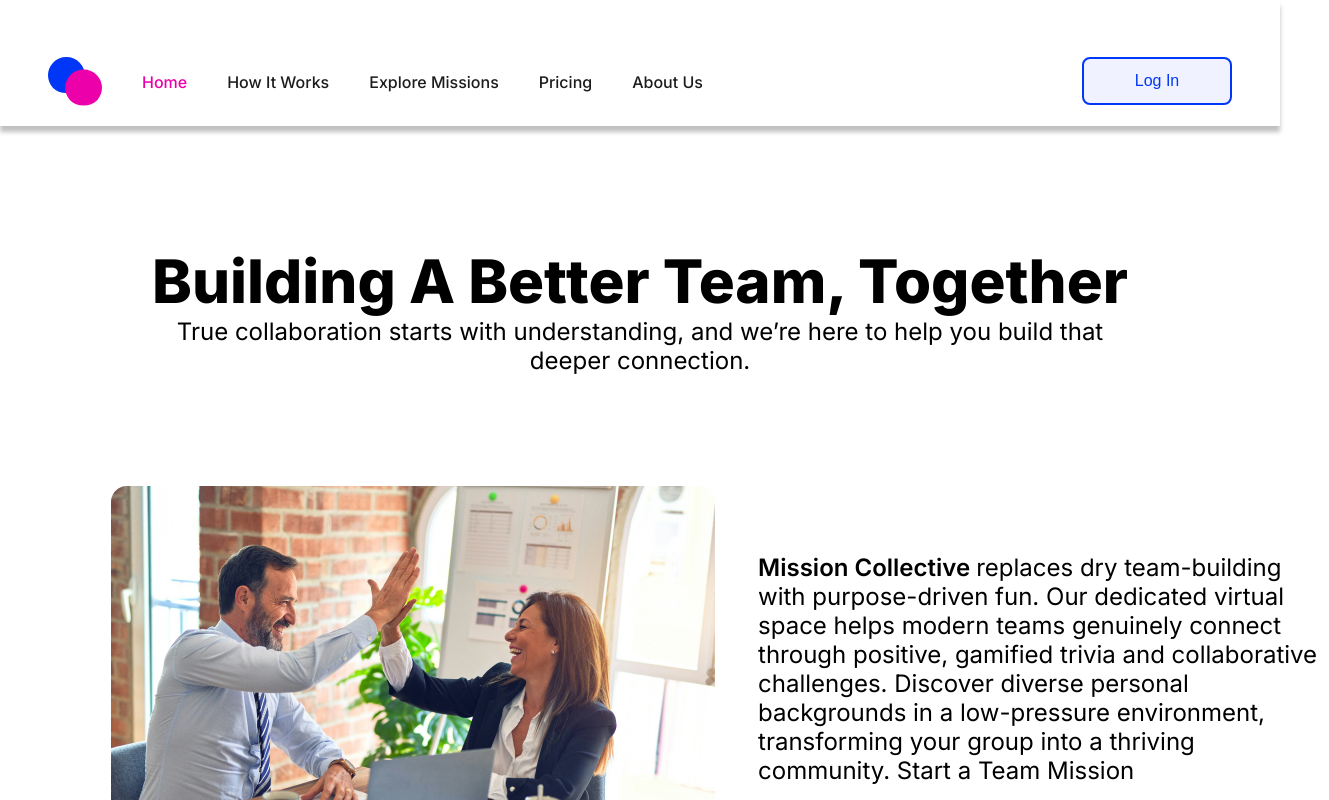
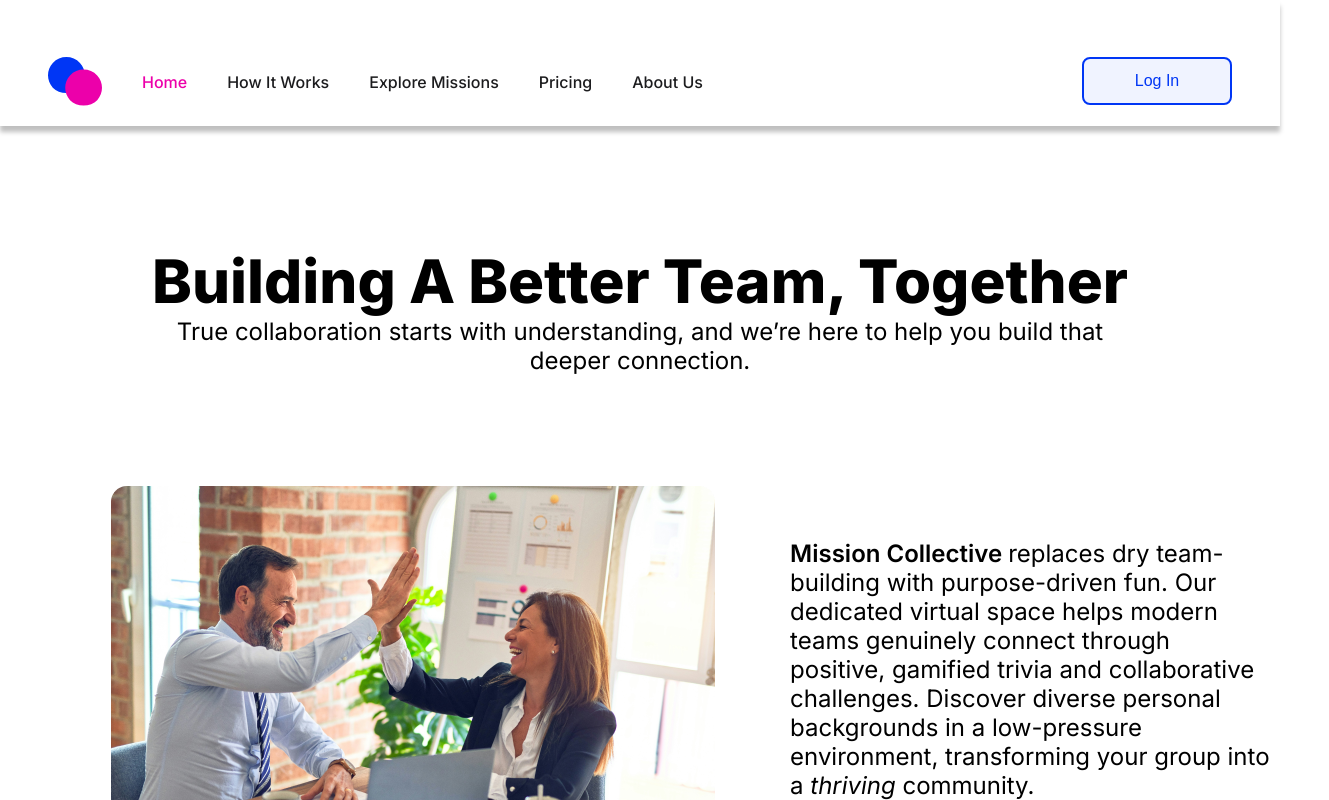
Before and after one commit to cherryontech/MissionCollective, a React (Vite) app: page / in a window 1280 px wide. Shown: the top 800 px of the page, 1329 px wide, since content can reach past the window. Built offline with nearby package versions, Linux system fonts and the light colour scheme.

Commit message:
addresses PR comments

```diff
--- a/src/Components/Section0.jsx
+++ b/src/Components/Section0.jsx
@@ -16,12 +16,12 @@ export default function Section0() {
           <img src={highFive} alt="coworkers-high-fiving"></img>
           <div className="section0-text">
             <p>
-              <span>Mission Collective </span>
-              replaces dry team-building with purpose-driven fun. Our dedicated
-              virtual space helps modern teams genuinely connect through positive,
-              gamified trivia and collaborative challenges. Discover diverse
-              personal backgrounds in a low-pressure environment, transforming your
-              group into a thriving community. Start a Team Mission
+              <span className="bold">Mission Collective </span> replaces dry team-building with
+              purpose-driven fun. Our dedicated virtual space helps modern
+              teams genuinely connect through positive, gamified trivia and
+              collaborative challenges. Discover diverse personal backgrounds
+              in a low-pressure environment, transforming your group into a
+              <span className="italic"> thriving</span> community.
             </p>
             <Link to="/mission-hub">
             <button className="primaryButton" >Start a Team Mission</button>
--- a/src/styles/HomePage.css
+++ b/src/styles/HomePage.css
@@ -66,6 +66,7 @@ h2 {
 
 .section0 p {
     font-size: 1.5rem;
+    padding: 0 2rem;
 }
 
 .section0-text {
@@ -77,11 +78,15 @@ h2 {
 
 .section0-text p {
     margin-bottom: 2rem;
-    width: 35.6875rem;
+    width: 34rem;
 }
 
-.section0-text span {
+.section0-text .bold {
     font-weight: 600;
+}
+
+.section0-text .italic {
+    font-style: italic;
 }
 
 
```
